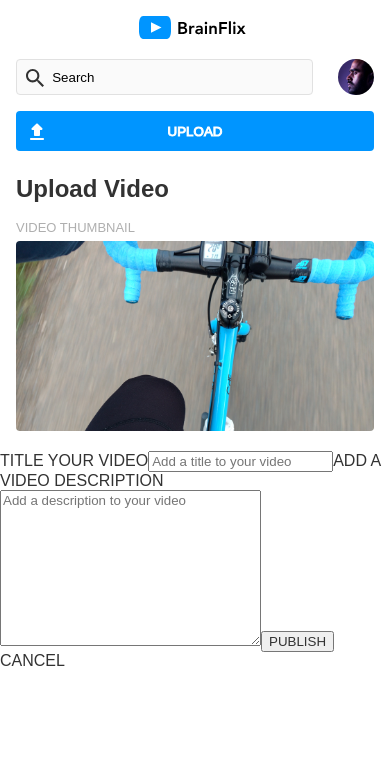
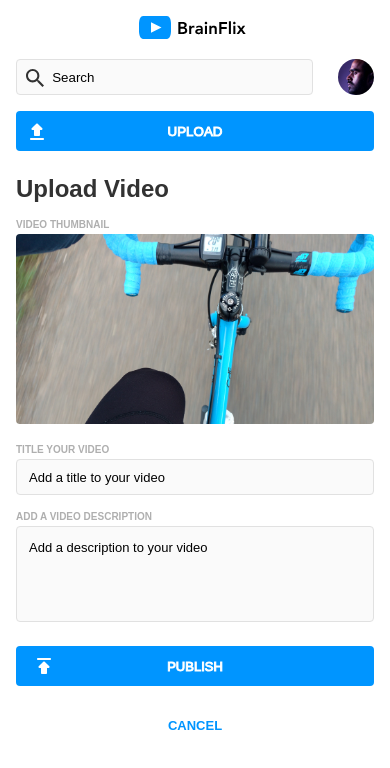
Before and after one commit to karansahi001/karanvir-singh-brainflix, a React (Create React App) app: page /upload in a window 390 px wide. Shown: the top 768 px of the page. Built offline with nearby package versions, Linux system fonts and the light colour scheme.

Commit message:
Upload page complete for mobile sizes

```diff
--- a/src/components/Header/Header.jsx
+++ b/src/components/Header/Header.jsx
@@ -6,7 +6,7 @@ import avatar from '../../assets/images/Mohan-muruge.jpg'
 
 const Header = () => {
   return (
-    <div>
+    <header>
         <nav className="nav">
             <img className="nav__logo" src={logo} alt="brainflix logo" />
             <div className="navbar">
@@ -26,7 +26,7 @@ const Header = () => {
               </div>
             </div>
         </nav>
-    </div>
+    </header>
   )
 }
 
--- a/src/components/UploadForm/UploadForm.jsx
+++ b/src/components/UploadForm/UploadForm.jsx
@@ -1,4 +1,5 @@
-
+import './UploadForm.scss';
+import publish from '../../assets/images/icons/publish.svg'
 
 const UploadForm = () => {
   return (
@@ -20,8 +21,13 @@ const UploadForm = () => {
         rows="10"
         placeholder="Add a description to your video">
       </textarea>
-        <button className="upload-form__publish">PUBLISH</button>
-        <p className="upload-form__cancel">CANCEL</p>
+      <div className="upload-btns">
+        <i className="upload-btns__publish-icon">
+          <img src={publish} alt="upload" />
+        </i>
+        <button type="submit" className="upload-btns__publish">PUBLISH</button>
+        <p className="upload-btns__cancel">CANCEL</p>
+      </div>
     </form>
   )
 }
--- a/src/components/UploadForm/UploadForm.scss
+++ b/src/components/UploadForm/UploadForm.scss
@@ -0,0 +1,102 @@
+@use '../../styles/partials/mixins' as *;
+@use '../../styles/partials/variables' as *;
+
+.upload-form {
+    margin: 1rem;
+    display: flex;
+    flex-direction: column;
+
+    &__labels {
+        font-size: 0.625rem;
+        color: $silver;
+        margin-bottom: 0.25rem;
+        font-weight: bold;
+
+        &:last-of-type {
+            margin-top: 1rem;
+        }
+    }
+
+    &__title {
+        @include mobile-body-font;
+        height: 2.25rem;
+        border-radius: 0.25rem;
+        padding: 0.75rem;
+        border: 1px solid $mercury;
+        background-color: $alabaster;
+
+        &:focus {
+            outline-color: $blue;
+        }
+
+        &::placeholder {
+            color: $darkblack;
+        }
+    }
+
+    &__desc {
+        @include mobile-body-font;
+        height: 6rem;
+        resize: none;
+        border-radius: 0.25rem;
+        padding: 0.75rem;
+        border: 1px solid $mercury;
+        background-color: $alabaster;
+
+        &:focus {
+            outline-color: $blue;
+        }
+
+        &::placeholder {
+            color: $darkblack;
+        }
+    }
+
+}
+
+.upload-btns {
+    text-align: center;
+
+    &__publish-icon {
+        position: absolute;
+        margin: 2rem 0 0 1rem;
+
+        @include tablet {
+            margin-left: 2rem;
+        }
+    }
+
+    &__publish {
+        font-size: $sub-head-font-mobile;
+        margin: 1.5rem 0 1rem 0;
+        height: 2.5rem;
+        width: 100%;
+        background-color: $blue;
+        border: 0;
+        border-radius: 0.25rem;
+        color: white;
+        padding: 0.75rem;
+        -webkit-text-stroke-width: 1px;
+        -webkit-text-stroke-color: white;
+
+        &:hover {
+            background-color: $darkblue;
+        }
+
+        @include tablet {
+            width: 9.375rem;
+            margin: 0 1.5rem;
+        }
+
+        @include desktop {
+            margin: 0 1.8rem 0 1.6rem;
+        }
+    }
+
+    &__cancel{
+        font-size: $sub-head-font-mobile;
+        margin: 1rem 0 2rem 0;
+        font-weight: bold;
+        color: $blue;
+    }
+}
--- a/src/pages/Upload/Upload.scss
+++ b/src/pages/Upload/Upload.scss
@@ -10,7 +10,8 @@
     }
 
     &__label{
-        @include mobile-body-font;
+        font-size: 0.625rem;
+        font-weight: bold;
         color: $silver;
         margin-bottom: 0.25rem;
     }
--- a/src/styles/partials/_variables.scss
+++ b/src/styles/partials/_variables.scss
@@ -29,9 +29,11 @@ $body-line-height-mobile: 1.125rem;
 $head-font-mobile: 1.5rem;
 $sec-head-font-mobile: 0.75rem;
 $sub-head-font-mobile: 0.813rem;
+$label-mobile: 0.625rem;
 
 $body-font-tablet: 0.875rem;
 $body-line-height-tablet: 1.375rem;
 $head-font-tablet: 2.063rem;
 $sec-head-font-tablet: 0.75rem;
 $sub-head-font-tablet: 0.875rem;
+$label-tablet: 0.75rem;
```
Lines whose indentation alone changed are shown as unchanged.
